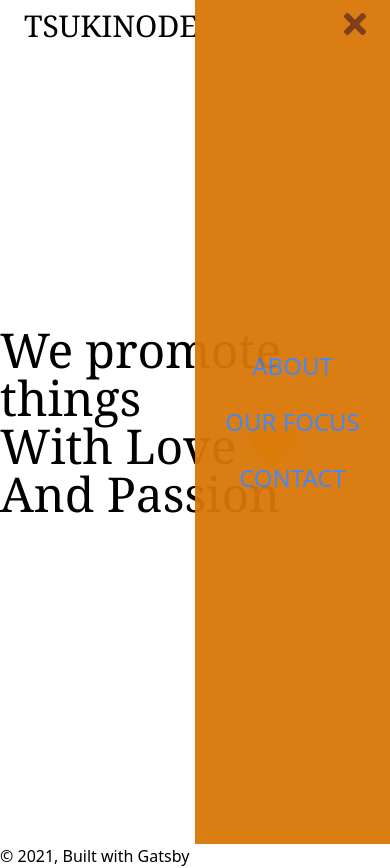
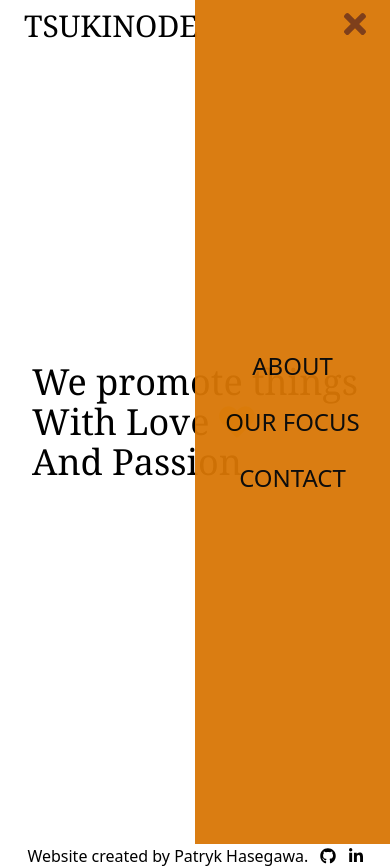
Before and after one commit to P-Hsgw/tsukinode, a Gatsby site: page / in a window 390 px wide. Both pictures are taken after a click on the icon 352 px from the left and 24 px from the top of the page. Built offline with nearby package versions, Linux system fonts and the light colour scheme; Gatsby itself is replaced by a stand-in of ours.

Commit message:
Update footer

```diff
--- a/package.json
+++ b/package.json
@@ -6,6 +6,7 @@
   "author": "Kyle Mathews <mathews.kyle@gmail.com>",
   "dependencies": {
     "@fortawesome/fontawesome-svg-core": "^1.2.35",
+    "@fortawesome/free-brands-svg-icons": "^5.15.3",
     "@fortawesome/free-regular-svg-icons": "^5.15.3",
     "@fortawesome/free-solid-svg-icons": "^5.15.3",
     "@fortawesome/react-fontawesome": "^0.1.14",
@@ -21,6 +22,7 @@
     "gatsby-transformer-sharp": "^3.2.0",
     "prop-types": "^15.7.2",
     "react": "^17.0.1",
+    "react-anime": "^4.0.4",
     "react-dom": "^17.0.1",
     "react-helmet": "^6.1.0"
   },
--- /dev/null
+++ b/src/components/footer.js
@@ -0,0 +1,10 @@
+import React from "react"
+
+import { FontAwesomeIcon } from "@fortawesome/react-fontawesome"
+import { faGit, faGithub, faLinkedinIn } from "@fortawesome/free-brands-svg-icons"
+
+const Footer = () => (
+  <footer className="text-center">Website created by Patryk Hasegawa. <a href="#"><FontAwesomeIcon icon={faGithub} className="ml-2"/></a> <a href="#"><FontAwesomeIcon icon={faLinkedinIn} className="ml-2"/></a> </footer>
+)
+
+export default Footer
--- a/src/components/header.js
+++ b/src/components/header.js
@@ -1,9 +1,10 @@
 import React, { useState } from "react"
+import { FontAwesomeIcon } from "@fortawesome/react-fontawesome"
 import { faBars, faTimes } from "@fortawesome/free-solid-svg-icons"
-import { FontAwesomeIcon } from "@fortawesome/react-fontawesome"
 
 const Menu = ({ burger, click }) => {
   return burger ? (
+
     <>
     <div className="h-screen fixed inset-0 z-40 filter grayscale blur-md contrast-200"  onClick={click} >
     </div>
@@ -13,24 +14,24 @@ const Menu = ({ burger, click }) => {
 
           <li>
           <p
-              className="text-blue-500 hover:text-blue-800  text-2xl"
-              href="#"
+              className="text-black hover:text-blue-800  text-2xl cursor-pointer"
+
             >
               ABOUT
             </p>
           </li>
           <li>
           <p
-              className="text-blue-500 hover:text-blue-800  text-2xl"
-              href="#"
+              className="text-black hover:text-blue-800  text-2xl cursor-pointer"
+
             >
               OUR FOCUS
             </p>
           </li>
           <li>
           <p
-              className="text-blue-500 hover:text-blue-800  text-2xl"
-              href="#"
+              className="text-black hover:text-blue-800  text-2xl cursor-pointer"
+
             >
               CONTACT
             </p>
@@ -60,19 +61,19 @@ const Header = () => {
           </li>
           <li className="mr-6 mt-2 mb-6 hidden md:list-item">
             <p
-              className="text-blue-500 hover:text-blue-800 hidden md:list-item text-2xl"
-              href="#"
+              className="text-blue-500 hover:text-blue-800 hidden md:list-item text-2xl cursor-pointer"
+
             >
               ABOUT
             </p>
           </li>
           <li className="mr-6 mt-2 mb-6 hidden md:list-item">
-            <p className="text-blue-500 hover:text-blue-800 hidden md:list-item text-2xl ">
+            <p className="text-blue-500 hover:text-blue-800 hidden md:list-item text-2xl cursor-pointer">
               OUR FOCUS
             </p>
           </li>
           <li className="mt-2 mb-6 invisible md:visible">
-            <p className="text-blue-500 hover:text-blue-800 hidden md:list-item text-2xl">
+            <p className="text-blue-500 hover:text-blue-800 hidden md:list-item text-2xl cursor-pointer">
               CONTACT
             </p>
           </li>
--- a/src/components/hero.js
+++ b/src/components/hero.js
@@ -2,12 +2,13 @@ import * as React from "react"
 import { FontAwesomeIcon } from '@fortawesome/react-fontawesome'
 import { faHeart } from '@fortawesome/free-solid-svg-icons'
 
+
 const IndexPage = () => (
   <div className="container h-screen flex justify-center items-center">
     <div>
-      <p className="text-5xl">We promote things</p>
-      <p className="text-5xl">With Love <FontAwesomeIcon icon={faHeart} className="animate-pulse text-yellow-300" /></p>
-      <p className="text-5xl">And Passion</p>
+      <p className="text-4xl md:text-5xl">We promote things</p>
+      <p className="text-4xl md:text-5xl">With Love <FontAwesomeIcon icon={faHeart} className="animate-pulse text-yellow-300" /></p>
+      <p className="text-4xl md:text-5xl">And Passion</p>
     </div>
   </div>
 )
--- a/src/components/layout.js
+++ b/src/components/layout.js
@@ -1,27 +1,16 @@
-/**
- * Layout component that queries for data
- * with Gatsby's useStaticQuery component
- *
- * See: https://www.gatsbyjs.com/docs/use-static-query/
- */
-
 import * as React from "react"
 import PropTypes from "prop-types"
 
 import Header from "./header"
+import Footer from "./footer"
 
 const Layout = ({ children }) => {
-
 
   return (
     <>
       <Header />
         <main className="font-serif">{children}</main>
-        <footer>
-          © {new Date().getFullYear()}, Built with
-          {` `}
-          <a href="https://www.gatsbyjs.com">Gatsby</a>
-        </footer>
+        <Footer />
     </>
   )
 }
```
Also changed, not shown: 1 other file.
